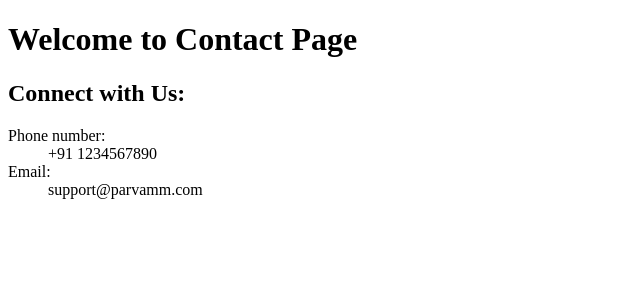
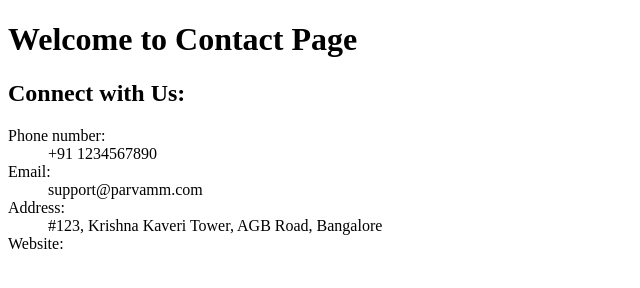
Before and after one commit to rliana123/demo-repository, a plain HTML site: page contact.html in a window 1280 px wide. Shown: the whole page, without its empty margins (0-640 px from the left). Drawn offline with Linux system fonts and the light colour scheme.

Commit message:
added website & address details in contact file

```diff
--- a/contact.html
+++ b/contact.html
@@ -17,5 +17,12 @@
         <dt>Email:</dt>
         <dd>support@parvamm.com</dd>
     </d1>
+    <d1>
+        <dt>Address:</dt>
+        <dd>#123, Krishna Kaveri Tower, AGB Road, Bangalore</dd>
+    </d1>
+    <d1>
+        <dt>Website:</dt>
+    </d1>
 </body>
 </html>
```
